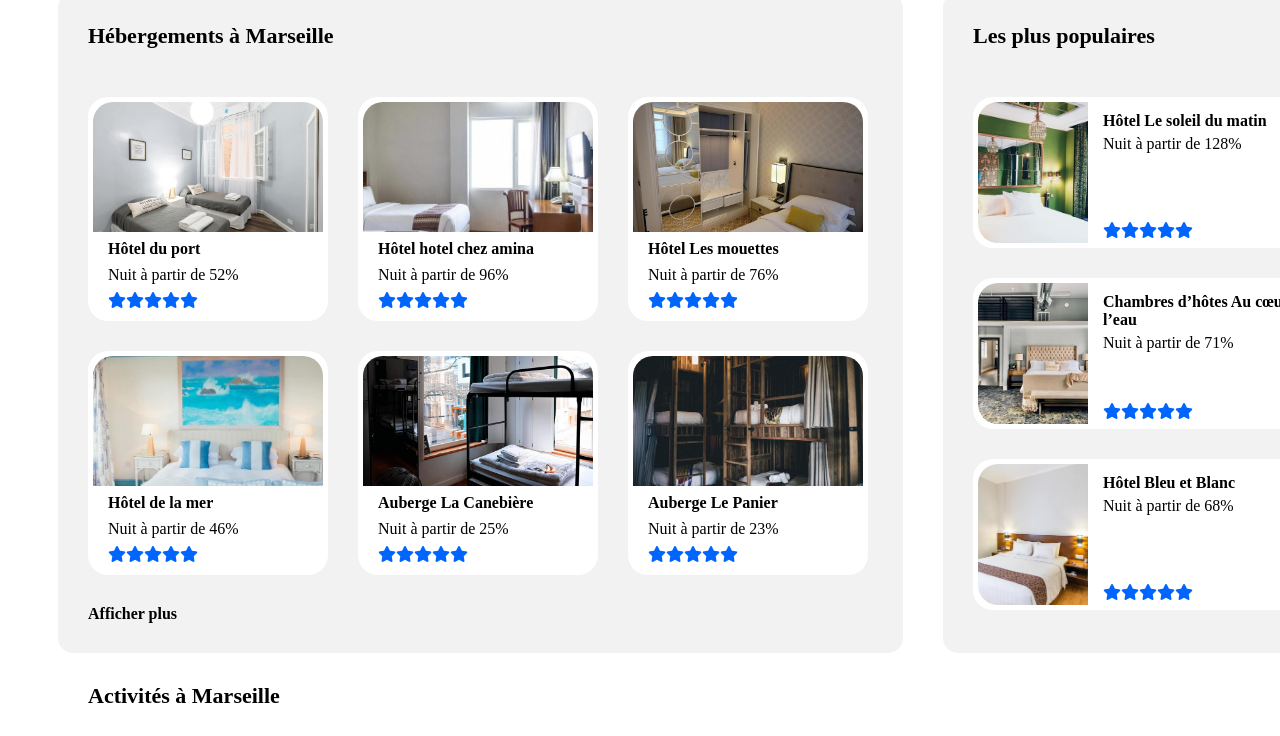
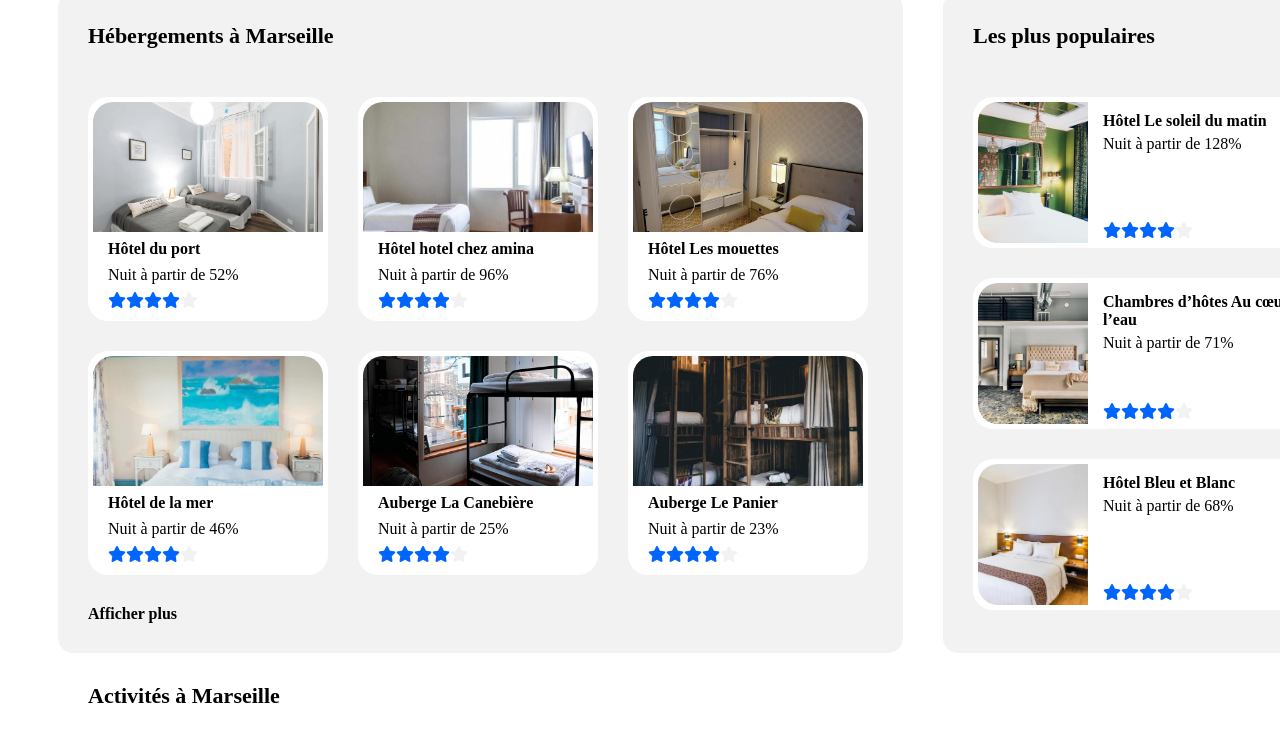
Before and after one commit to Bassel-H/projectBooki, a plain HTML site: page index.html in a window 1280 px wide. Shown: the part 416-1152 px from the top of the page. Drawn offline with Linux system fonts and the light colour scheme; a web font is replaced by a local one.

Commit message:
AddGreyStar

```diff
--- a/index.html
+++ b/index.html
@@ -62,7 +62,7 @@
                                     <span class="fa fa-star"></span>
                                     <span class="fa fa-star"></span>
                                     <span class="fa fa-star"></span>
-                                    <span class="fa fa-star"></span>
+                                    <span class="fa fa-star unactive-star"></span>
                                 </div>
                         </div>
                     </div>
@@ -76,7 +76,7 @@
                                     <span class="fa fa-star"></span>
                                     <span class="fa fa-star"></span>
                                     <span class="fa fa-star"></span>
-                                    <span class="fa fa-star"></span>
+                                    <span class="fa fa-star unactive-star"></span>
                                 </div>
                         </div>
                     </div>
@@ -90,7 +90,7 @@
                                     <span class="fa fa-star"></span>
                                     <span class="fa fa-star"></span>
                                     <span class="fa fa-star"></span>
-                                    <span class="fa fa-star"></span>
+                                    <span class="fa fa-star unactive-star"></span>
                                 </div>
                         </div>
                     </div>
@@ -104,7 +104,7 @@
                                     <span class="fa fa-star"></span>
                                     <span class="fa fa-star"></span>
                                     <span class="fa fa-star"></span>
-                                    <span class="fa fa-star"></span>
+                                    <span class="fa fa-star unactive-star"></span>
                                 </div>
                         </div>
                     </div>
@@ -118,7 +118,7 @@
                                     <span class="fa fa-star"></span>
                                     <span class="fa fa-star"></span>
                                     <span class="fa fa-star"></span>
-                                    <span class="fa fa-star"></span>
+                                    <span class="fa fa-star unactive-star"></span>
                                 </div>
                         </div>
                     </div>
@@ -132,7 +132,7 @@
                                     <span class="fa fa-star"></span>
                                     <span class="fa fa-star"></span>
                                     <span class="fa fa-star"></span>
-                                    <span class="fa fa-star"></span>
+                                    <span class="fa fa-star unactive-star"></span>
                                 </div>
                         </div>
                     </div>
@@ -156,7 +156,7 @@
                                 <span class="fa fa-star"></span>
                                 <span class="fa fa-star"></span>
                                 <span class="fa fa-star"></span>
-                                <span class="fa fa-star"></span>
+                                <span class="fa fa-star unactive-star"></span>
                             </div>
                     </div>
                 </div>
@@ -172,7 +172,7 @@
                                 <span class="fa fa-star"></span>
                                 <span class="fa fa-star"></span>
                                 <span class="fa fa-star"></span>
-                                <span class="fa fa-star"></span>
+                                <span class="fa fa-star unactive-star"></span>
                             </div>
                     </div>
                 </div>
@@ -189,7 +189,7 @@
                                 <span class="fa fa-star"></span>
                                 <span class="fa fa-star"></span>
                                 <span class="fa fa-star"></span>
-                                <span class="fa fa-star"></span>
+                                <span class="fa fa-star unactive-star"></span>
                             </div>
                     </div>
                 </div>
--- a/style.css
+++ b/style.css
@@ -299,6 +299,10 @@ h2 {
   color: #0065FC;
 }
 
+.unactive-star{
+  color: #F2F2F2;
+}
+
 .card-medium {
   padding: 5px;
   background-color: #FFFFFF;
```
